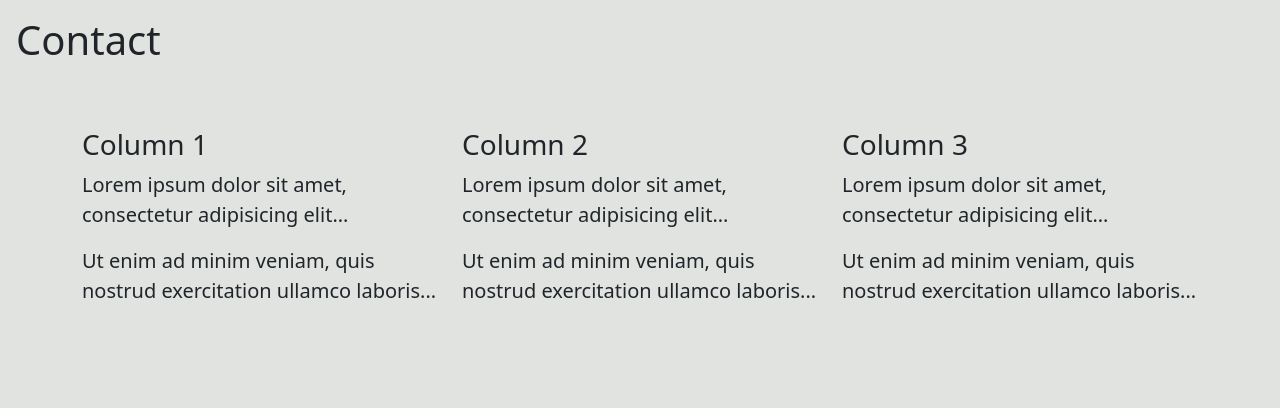
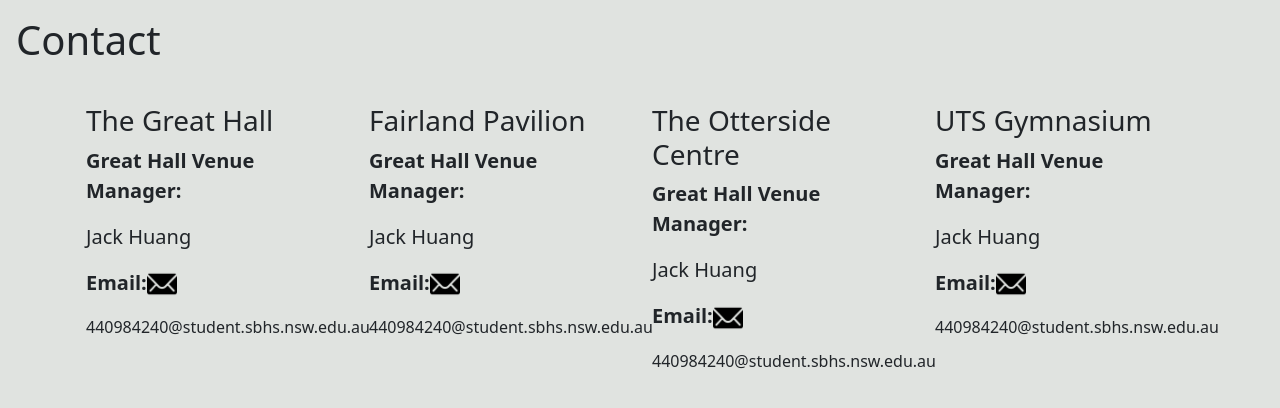
Before and after one commit to flamingduck0/Flask, a Flask app: page /contact in a window 1280 px wide. Shown: the part 56-464 px from the top of the page. Run offline with Flask 2, Linux system fonts and the light colour scheme.

Commit message:
Emailing Stuff

```diff
--- a/templates/Contact.html
+++ b/templates/Contact.html
@@ -5,24 +5,38 @@
 {% endblock %}
 
 {% block content %}
+
+<style>
+.hover:hover {
+    text-decoration: none;
+    background-color: aquamarine;
+}
+</style>
+
 <h1 class="p-3">Contact</h1>
-<div class="container mt-5">
+<div class="container p-3">
   <div class="row">
-    <div class="col-sm-4">
-      <h3>Column 1</h3>
-      <p>Lorem ipsum dolor sit amet, consectetur adipisicing elit...</p>
-      <p>Ut enim ad minim veniam, quis nostrud exercitation ullamco laboris...</p>
+    <div class="col-sm-3">
+        <h3>The Great Hall</h3>
+        <p><b>Great Hall Venue Manager:</b></p><p>Jack Huang</p>
+        <p><b>Email:</b><a href="mailto:440984240@student.sbhs.nsw.edu.au?subject=The%20Great%20Hall"><img class="hover" src={{ url_for("static", filename="Mail.png") }} width="30"></a></p> <p style="font-size: medium"><a class="hover" href="mailto:440984240@student.sbhs.nsw.edu.au?subject=The%20Great%20Hall">440984240@student.sbhs.nsw.edu.au</a></p>
     </div>
-    <div class="col-sm-4">
-      <h3>Column 2</h3>
-      <p>Lorem ipsum dolor sit amet, consectetur adipisicing elit...</p>
-      <p>Ut enim ad minim veniam, quis nostrud exercitation ullamco laboris...</p>
+    <div class="col-sm-3">
+        <h3>Fairland Pavilion</h3>
+        <p><b>Great Hall Venue Manager:</b></p><p>Jack Huang</p>
+        <p><b>Email:</b><a href="mailto:440984240@student.sbhs.nsw.edu.au?subject=Fairland%20Pavilion"><img class="hover" src={{ url_for("static", filename="Mail.png") }} width="30"></a></p> <p style="font-size: medium"><a class="hover" href="mailto:440984240@student.sbhs.nsw.edu.au?subject=Fairland%20Pavilion">440984240@student.sbhs.nsw.edu.au</a></p>
     </div>
-    <div class="col-sm-4">
-      <h3>Column 3</h3>
-      <p>Lorem ipsum dolor sit amet, consectetur adipisicing elit...</p>
-      <p>Ut enim ad minim veniam, quis nostrud exercitation ullamco laboris...</p>
+    <div class="col-sm-3">
+        <h3>The Otterside Centre</h3>
+        <p><b>Great Hall Venue Manager:</b></p><p>Jack Huang</p>
+        <p><b>Email:</b><a href="mailto:440984240@student.sbhs.nsw.edu.au?subject=The%20Otterside%20Centre"><img class="hover" src={{ url_for("static", filename="Mail.png") }} width="30"></a></p> <p style="font-size: medium"><a class="hover" href="mailto:440984240@student.sbhs.nsw.edu.au?subject=The%20Otterside%20Centre">440984240@student.sbhs.nsw.edu.au</a></p>
+    </div>
+    <div class="col-sm-3">
+        <h3>UTS Gymnasium</h3>
+        <p><b>Great Hall Venue Manager:</b></p><p>Jack Huang</p>
+        <p><b>Email:</b><a href="mailto:440984240@student.sbhs.nsw.edu.au?subject=UTS%20Gymnasium"><img class="hover"  src={{ url_for("static", filename="Mail.png") }} width="30"></a></p> <p style="font-size: medium"><a class="hover" href="mailto:440984240@student.sbhs.nsw.edu.au?subject=UTS%20Gymnasium">440984240@student.sbhs.nsw.edu.au</a></p>
     </div>
   </div>
 </div>
+
 {% endblock %}
--- a/templates/Result.html
+++ b/templates/Result.html
@@ -6,9 +6,8 @@
 
 {% block content %}
 <h1 class="p-3">Results</h1>
-<p class="p-3">
-The total price for {{ days }} days is ${{ total }}
-With {{ mics }} mics, {{ rooms }} classrooms for {{ roomtime }} hours, {{ courts }} courts for {{ courttime }} hours, The bbq shed for {{ bbqtime }} hours, {{ spots }} parking spots, and had the technician for {{ tech }} hours, it was {{ cleaning }} that you had cleaners, it was {{ bbq }} that you rented bbq shed, it was {{ kitchen }} that you chose to have a kitchen, it was {{ av }} that you chose av in the classroom
+<p class="p-3">The total price for {{ days }} days is ${{ total }}</p>
+<p class="p-3">With {{ mics }} mics, {{ rooms }} classrooms for {{ roomtime }} hours, {{ courts }} courts for {{ courttime }} hours, The bbq shed for {{ bbqtime }} hours, {{ spots }} parking spots, and hiring the technician for {{ tech }} hours.
 </p>
 <div class="p-3"><a type="button" href="/quotes" class="btn btn-primary">Back to quotes</a></div>
 {% endblock %}
```
Also changed, not shown: static/Mail.png (added).
